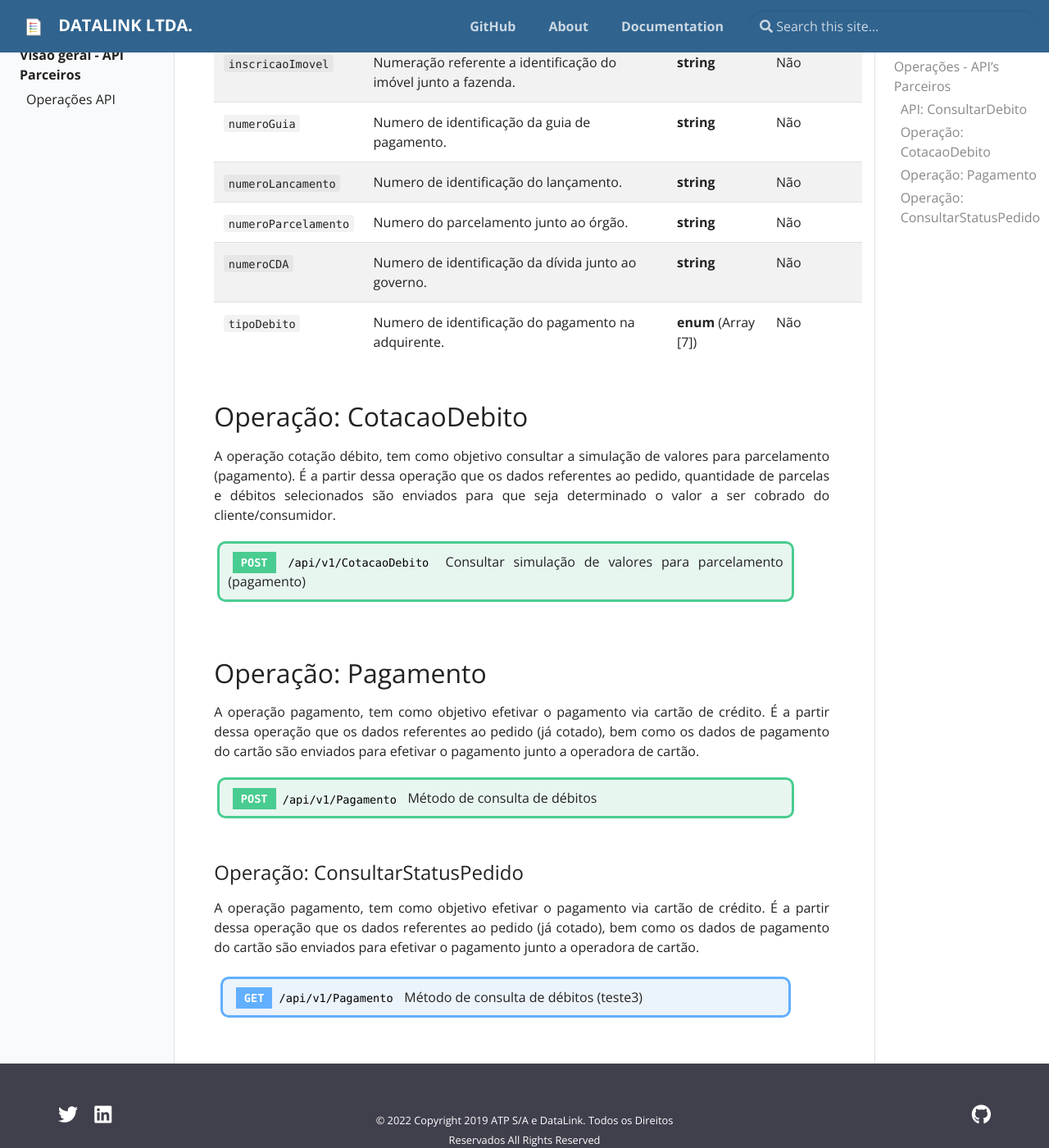
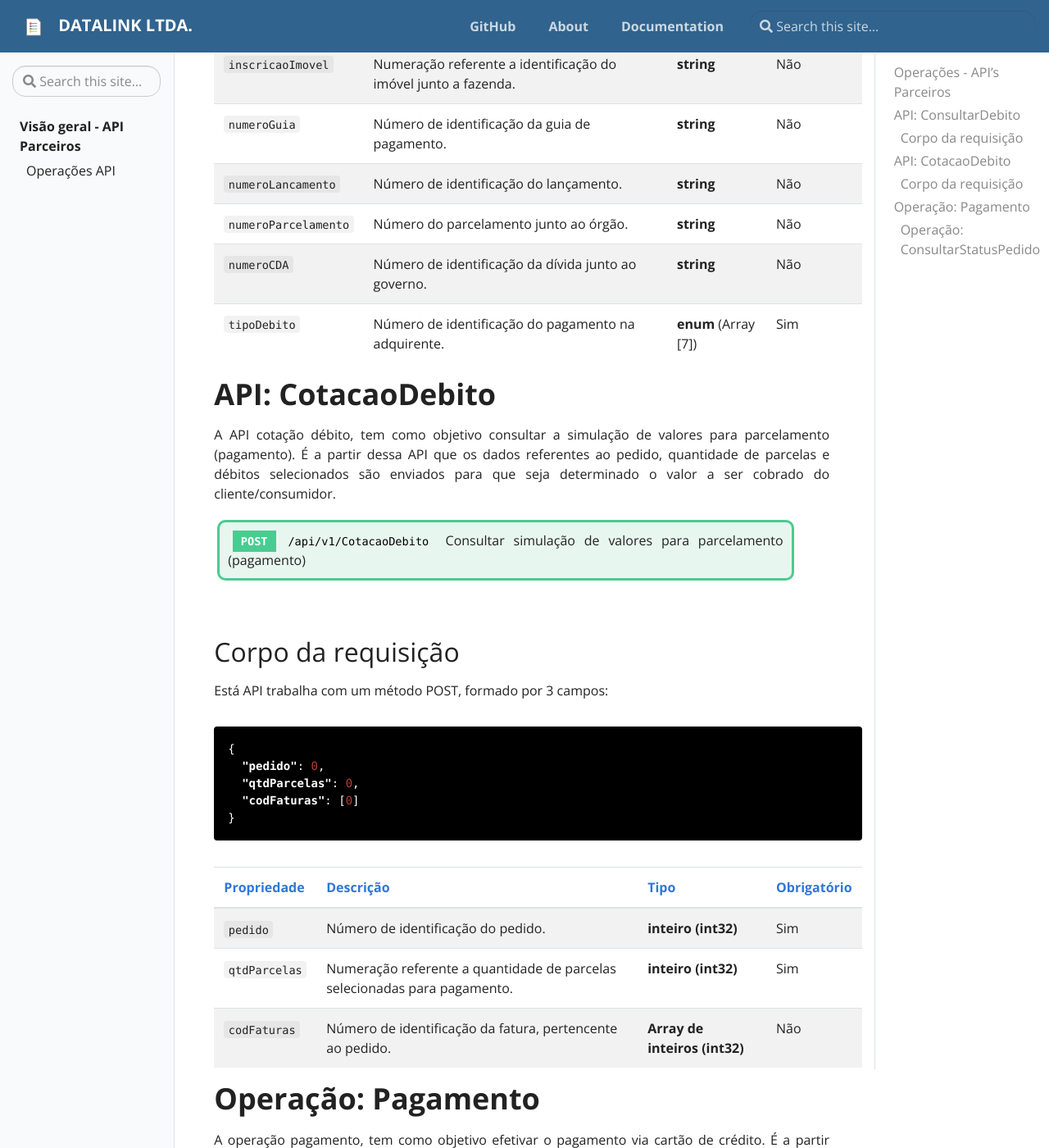
Before and after one commit to apiparcelenahora/manual, a Jekyll site: the page built from _docs/operacoesAPI.md, in a window 1280 px wide and 1400 px high, scrolled down 1154 px. Shown: the whole window at 82% size. Built offline with Jekyll 4.4.1, drawn with Linux system fonts in a browser that asks for light colours; some of the changed text lies outside the part shown.

Commit message:
Adicionando informações API

````diff
--- a/_docs/operacoesAPI.md
+++ b/_docs/operacoesAPI.md
@@ -7,7 +7,7 @@ description: Descrição das operações possíveis com o uso da API
 
 Conforme orientação apresentada em [Arquitetura da Integração]({{ site.baseurl }}/introducao/#arquitetura-da-integração), as operações executadas em nossas API's, devem seguir a combinação URL base + endpoint da operação desejada.
 
-## API: ConsultarDebito
+# API: ConsultarDebito
 
 A API consultar débitos, tem como objetivo realizar a consulta nos principais órgãos públicos do país. É a partir dessa API que os dados dos veículos, imóveis e etc.. são enviados para que se seja identificado os débitos do veículo/imóvel.
 
@@ -20,7 +20,9 @@ A API consultar débitos, tem como objetivo realizar a consulta nos principais
 </article>
 </section>
 
-#### Corpo da requisição
+## Corpo da requisição
+
+Está API trabalha com um método POST, formado por 10 campos:
 
 ```json
 {
@@ -45,15 +46,15 @@ Está API trabalha com um método POST, formado por 10 campos:
 |`placa`|Placa identificadora do veículo.|**string**|Não|
 |`renavam`|Renavam identificador do veículo.|**string**|Não|
 |`inscricaoImovel`|Numeração referente a identificação do imóvel junto a fazenda. | **string** |Não|
-|`numeroGuia`|Numero de identificação da guia de pagamento.|**string**|Não|
-|`numeroLancamento`|Numero de identificação do lançamento.|**string**|Não|
-|`numeroParcelamento`|Numero do parcelamento junto ao órgão.|**string**|Não|
-|`numeroCDA`|Numero de identificação da dívida junto ao governo.|**string**|Não|
-|`tipoDebito`|Numero de identificação do pagamento na adquirente.|**enum** (Array [7]) |Não|
+|`numeroGuia`|Número de identificação da guia de pagamento.|**string**|Não|
+|`numeroLancamento`|Número de identificação do lançamento.|**string**|Não|
+|`numeroParcelamento`|Número do parcelamento junto ao órgão.|**string**|Não|
+|`numeroCDA`|Número de identificação da dívida junto ao governo.|**string**|Não|
+|`tipoDebito`|Número de identificação do pagamento na adquirente.|**enum** (Array [7]) |Sim|
 
-## Operação: CotacaoDebito
+# API: CotacaoDebito
 
-A operação cotação débito, tem como objetivo consultar a simulação de valores para parcelamento (pagamento). É a partir dessa operação que os dados referentes ao pedido, quantidade de parcelas e débitos selecionados são enviados para que seja determinado o valor a ser cobrado do cliente/consumidor.
+A API cotação débito, tem como objetivo consultar a simulação de valores para parcelamento (pagamento). É a partir dessa API que os dados referentes ao pedido, quantidade de parcelas e débitos selecionados são enviados para que seja determinado o valor a ser cobrado do cliente/consumidor.
 
 <section id="operacao">
 <article class="post">
@@ -64,7 +65,25 @@ A operação cotação débito, tem como objetivo consultar a simulação de val
 </article>
 </section>
 
-## Operação: Pagamento
+## Corpo da requisição
+
+Está API trabalha com um método POST, formado por 3 campos:
+
+```json
+{
+  "pedido": 0,
+  "qtdParcelas": 0,
+  "codFaturas": [0]
+}
+```
+
+|Propriedade|Descrição|Tipo|Obrigatório|
+|---|---|---|---|
+|`pedido`|Número de identificação do pedido.|**inteiro (int32)**|Sim|
+|`qtdParcelas`|Numeração referente a quantidade de parcelas selecionadas para pagamento.|**inteiro (int32)**|Sim|
+|`codFaturas`|Número de identificação da fatura, pertencente ao pedido.|**Array de inteiros (int32)**|Não|
+
+# Operação: Pagamento
 
 A operação pagamento, tem como objetivo efetivar o pagamento via cartão de crédito. É a partir dessa operação que os dados referentes ao pedido (já cotado), bem como os dados de pagamento do cartão são enviados para efetivar o pagamento junto a operadora de cartão.
 
````
Also changed, not shown: other parts of _docs/operacoesAPI.md (+0 -1 lines).
